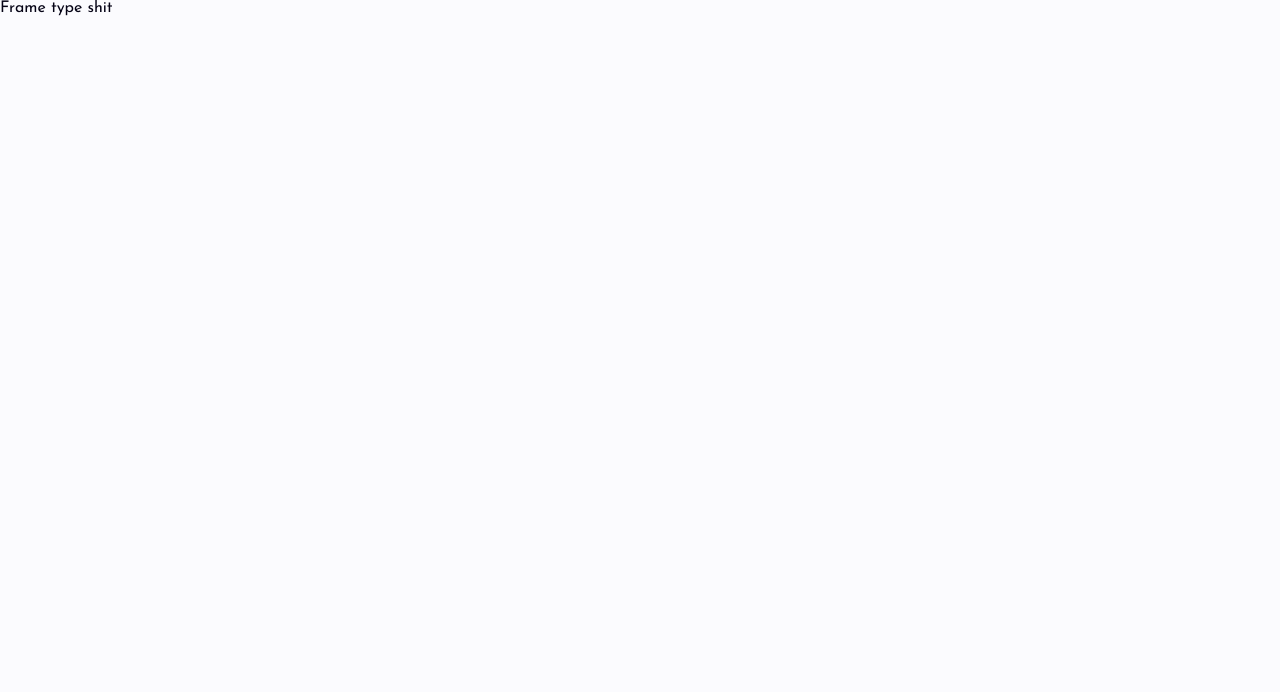
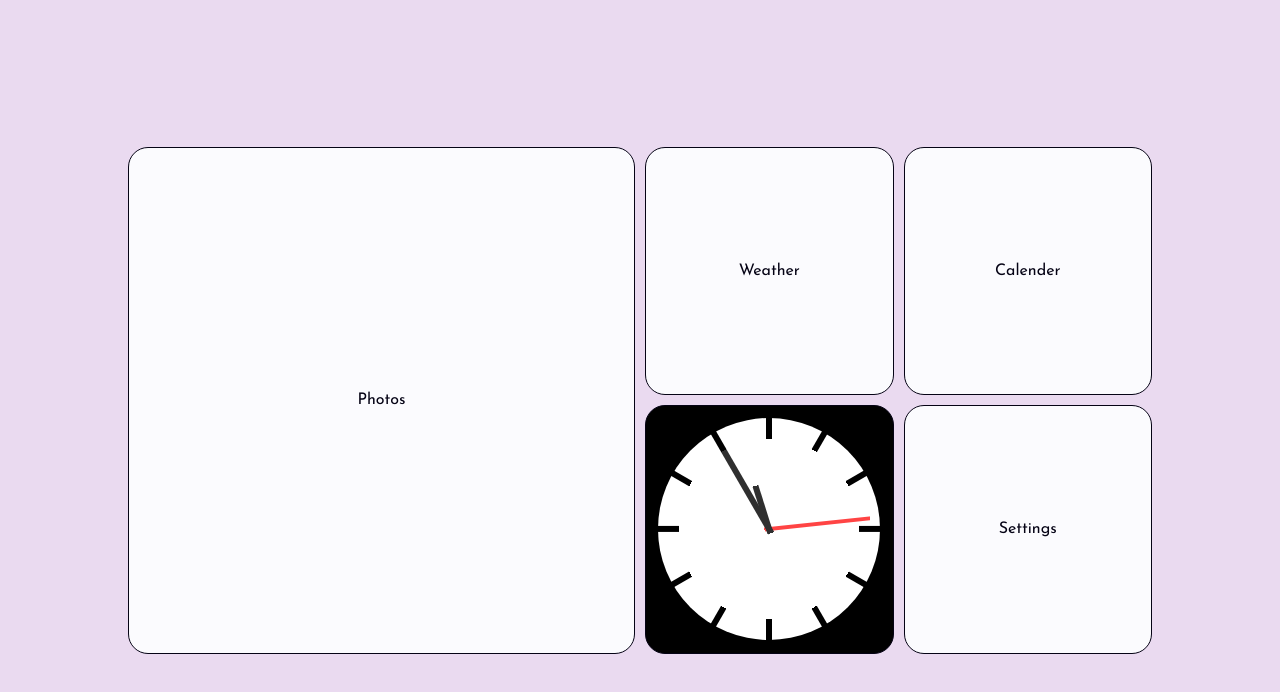
Before and after one commit to JakeFontaine821/Insta-Gram, a website with bundled scripts: page www/frame/index.html in a window 1280 px wide. Built offline with nearby package versions, Linux system fonts and the light colour scheme.

Commit message:
started on frame UI

```diff
--- a/www/frame/components/FrameRootPage.js
+++ b/www/frame/components/FrameRootPage.js
@@ -1,6 +1,12 @@
 import AddStyle from '../js/Styles.js';
+import './LandingPage.js';
 
-AddStyle(``);
+AddStyle(`
+    .frame-root-page{
+        height: 100vh;
+        width: 100vw;
+    }
+`);
 
 export default class FrameRootPage extends HTMLElement{
     constructor(){
@@ -9,7 +15,7 @@
         this.classList.add('frame-root-page');
 
         this.innerHTML = `
-            Frame type shit
+            <landing-page></landing-page>
         `;
     };
 };
--- /dev/null
+++ b/www/frame/components/LandingPage.js
@@ -0,0 +1,147 @@
+import AddStyle from '../js/Styles.js';
+
+AddStyle(`
+    .landing-page{
+        height: 100vh;
+        width: 100vw;
+        display: flex;
+        justify-content: center;
+        align-items: center;
+        padding: 0 10vw;
+        gap: 10px;
+    }
+
+    .landing-page > div{
+        flex: 1;
+        aspect-ratio: 1;
+        display: flex;
+        flex-direction: column;
+        gap: 10px;
+    }
+
+    .landing-page > .right > div{
+        flex: 1;
+        display: flex;
+        align-items: center;
+        gap: 10px;
+    }
+
+    .landing-page .button{
+        flex: 1;
+        aspect-ratio: 1;
+
+        display: flex;
+        align-items: center;
+        justify-content: center;
+
+        background: var(--background);
+        border: 1px solid var(--text);
+        border-radius: 20px;
+    }
+
+    .landing-page .clock-button{
+        background: black;
+        display: flex;
+        justify-content: center;
+        align-items: center;
+    }
+
+    .landing-page .clock-button .clock{
+        flex: .9;
+        aspect-ratio: 1;
+        background: white;
+        border-radius: 50%;
+        position: relative;
+    }
+
+    .landing-page .clock-button .time-line{
+        position: absolute;
+        top: -2px;
+        left: calc(50% - 3px);
+        height: calc(100% + 4px);
+        width: 6px;
+        background-image: linear-gradient( black 10%, white 10%, white 90%, black 90%);
+    }
+
+    .landing-page .clock-button .hour-hand{
+        position: absolute;
+        top: -2px;
+        left: calc(50% - 3px);
+        height: calc(100% + 4px);
+        width: 6px;
+        background-image: linear-gradient( transparent 30%, #2f2f2f 30%, #2f2f2f 52%, transparent 52%);
+    }
+
+    .landing-page .clock-button .minute-hand{
+        position: absolute;
+        top: -2px;
+        left: calc(50% - 3px);
+        height: calc(100% + 4px);
+        width: 6px;
+        background-image: linear-gradient( transparent 10%, #2f2f2f 10%, #2f2f2f 52%, transparent 52%);
+    }
+
+    .landing-page .clock-button .second-hand{
+        position: absolute;
+        top: -2px;
+        left: calc(50% - 2px);
+        height: calc(100% + 4px);
+        width: 4px;
+        background-image: linear-gradient( transparent 5%, #f44 5%, #f44 52%, transparent 52%);
+    }
+`);
+
+export default class LandingPage extends HTMLElement{
+    constructor(){
+        super();
+
+        this.classList.add('landing-page');
+
+        this.innerHTML = `
+            <div class="left">
+                <div class="button">Photos</div>
+            </div>
+            <div class="right">
+                <div class="top">
+                    <div class="button">Weather</div>
+                    <div class="button">Calender</div>
+                </div>
+                <div class="bottom">
+                    <div class="button clock-button">
+                        <div class="clock">
+                            <div class="time-line"></div>
+                            <div class="time-line" style="rotate: 30deg;"></div>
+                            <div class="time-line" style="rotate: 60deg;"></div>
+                            <div class="time-line" style="rotate: 90deg;"></div>
+                            <div class="time-line" style="rotate: 120deg;"></div>
+                            <div class="time-line" style="rotate: 150deg;"></div>
+
+                            <div class="second-hand"></div>
+                            <div class="minute-hand"></div>
+                            <div class="hour-hand"></div>
+                        </div>
+                    </div>
+                    <div class="button">Settings</div>
+                </div>
+            </div>
+        `;
+
+        // Clock Button
+        const hourHand = this.querySelector('.hour-hand');
+        const minuteHand = this.querySelector('.minute-hand');
+        const secondHand = this.querySelector('.second-hand');
+        const setTime = () => {
+            const currentTime = new Date();
+            const hours = currentTime.getHours();
+            const minutes = currentTime.getMinutes();
+            const seconds = currentTime.getSeconds();
+
+            hourHand.style.rotate = `${(((hours / 24) * 360) - 15) + ((minutes / 60) * 30)}deg`;
+            minuteHand.style.rotate = `${(minutes / 60) * 360}deg`;
+            secondHand.style.rotate = `${(seconds / 60) * 360}deg`;
+        };
+        setTime();
+        setInterval(setTime, 1000);
+    };
+};
+customElements.define('landing-page', LandingPage);
--- a/www/frame/js/Styles.js
+++ b/www/frame/js/Styles.js
@@ -32,7 +32,7 @@
         margin: 0;
         overflow-x: hidden;
         overflow-y: auto;
-        background-color: var(--background);
+        background-color: var(--f);
         color: var(--text);
         fill: var(--text);
 
```
Also changed, not shown: index.js (+38 -2 lines), www/frame/index.html (+3 -7 lines), www/sender/components/AlbumManagerPage.js (+17 -5 lines), www/sender/components/EditableAlbumEntry.js (+7 -1 lines), www/sender/index.html (+14 -1 lines).
